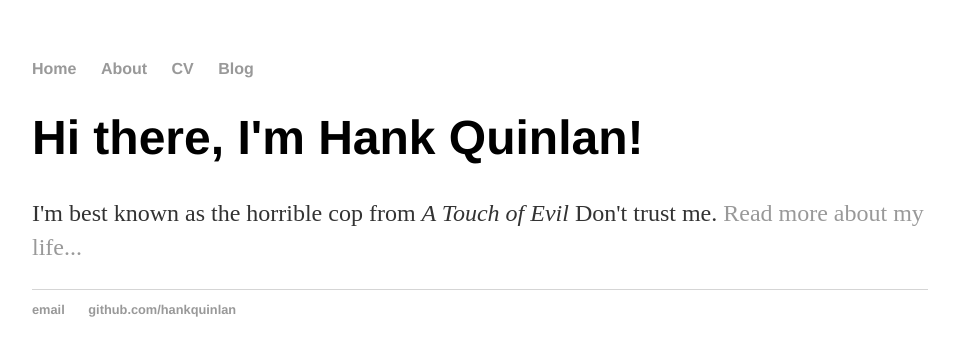
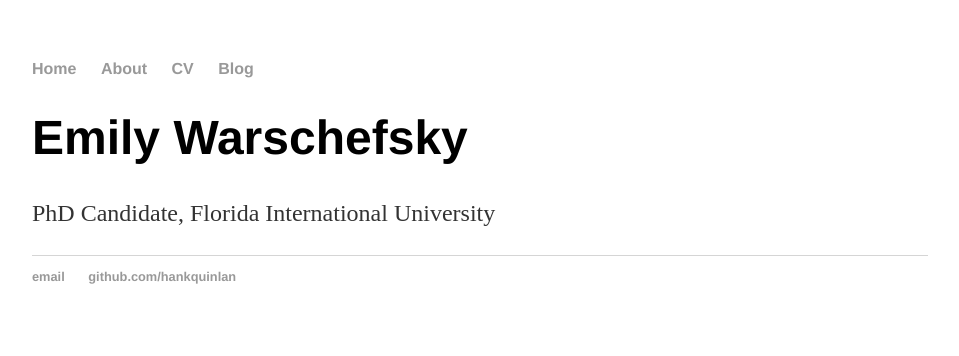
Before and after one commit to ewarschefsky/ewarschefsky.github.io, a Jekyll site: the page built from index.html, in a window 1280 px wide. Shown: the top 356 px of the page, without its empty margins (160-1119 px from the left). Built offline with Jekyll 4.4.1, drawn with Linux system fonts in a browser that asks for light colours.

Commit message:
Update index.html

```diff
--- a/index.html
+++ b/index.html
@@ -1,8 +1,8 @@
 ---
 layout: default
-title: Hank Quinlan, Horrible Cop
+title: Emily Warschefsky
 ---
 <div class="blurb">
-	<h1>Hi there, I'm Hank Quinlan!</h1>
-	<p>I'm best known as the horrible cop from <em>A Touch of Evil</em> Don't trust me. <a href="/about">Read more about my life...</a></p>
+	<h1>Emily Warschefsky</h1>
+	<p>PhD Candidate, Florida International University</p>
 </div><!-- /.blurb -->
```
